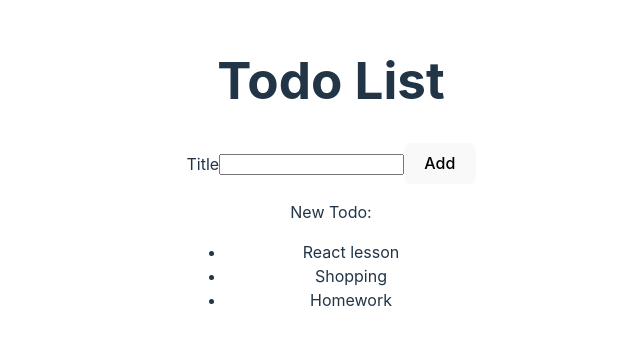
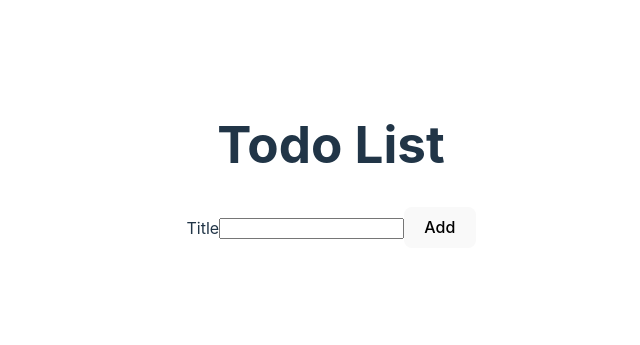
Before and after one commit to Olga975/react-todo-grackle, a React (Vite) app: page / in a window 1280 px wide. Shown: the part 227-572 px from the top of the page, without its empty margins (309-949 px from the left). Built offline with nearby package versions, Linux system fonts and the light colour scheme.

Commit message:
lesson 4 (#5)

```diff
--- a/src/AddTodoForm.jsx
+++ b/src/AddTodoForm.jsx
@@ -1,15 +1,34 @@
+import { useState } from "react";
+
 function AddTodoForm(props) {
+
+    const [todoTitle, setTodoTitle] = useState("");
+
+    function handleTitleChange (event) {
+        const newTodoTitle = event.target.value;
+        setTodoTitle(newTodoTitle);
+    }
+
     function handleAddTodo(event) {
         event.preventDefault();
-        const todoTitle = event.target.elements.title.value;
-        props.onAddTodo(todoTitle);
+        const newTodo = {
+            title: todoTitle,
+            id: Date.now()
+        };
+        props.onAddTodo(newTodo);
         console.log(todoTitle);
-        event.target.reset();
+        setTodoTitle("");
     }
     return (
         <form onSubmit={handleAddTodo}>
             <label htmlFor="todoTitle">Title</label>
-            <input type="text" id="todoTitle" name="title" />
+            <input
+                type="text"
+                id="todoTitle"
+                name="title"
+                value={todoTitle}
+                onChange={handleTitleChange}
+            />
             <button>Add</button>
         </form>
     );
--- a/src/App.jsx
+++ b/src/App.jsx
@@ -1,19 +1,20 @@
 import React, { useState } from 'react';
-import reactLogo from './assets/react.svg';
-import viteLogo from '/vite.svg';
 import './App.css';
 import TodoList from './TodoList';
 import AddTodoForm from './AddTodoForm';
 
 function App() {
-  const [newTodo, setNewTodo] = useState("");
+  const [todoList, setTodoList] = useState([]);
+
+  function addTodo(newTodo) {
+    setTodoList([...todoList, newTodo]);
+  }
 
   return (
     <div>
       <h1>Todo List</h1>
-      <AddTodoForm newTodo={newTodo} onAddTodo={setNewTodo} />
-      <p>New Todo: {newTodo}</p>
-      <TodoList />
+      <AddTodoForm onAddTodo={addTodo} />
+      <TodoList todoList={todoList} />
     </div>
   );
 }
--- a/src/TodoList.jsx
+++ b/src/TodoList.jsx
@@ -1,26 +1,9 @@
 import TodoListItem from "./TodoListItem";
 
-const todoList = [
-    {
-      id: 1,
-      title: 'React lesson',
-    },
-
-    {
-      id: 2,
-      title: 'Shopping',
-    },
-
-    {
-        id: 3,
-        title: 'Homework',
-    },
-];
-
-function TodoList() {
+function TodoList(props) {
     return (
         <ul>
-            {todoList.map(todo => (
+            {props.todoList.map(todo => (
                 <TodoListItem key={todo.id} todo={todo} />
             ))}
         </ul>
```
